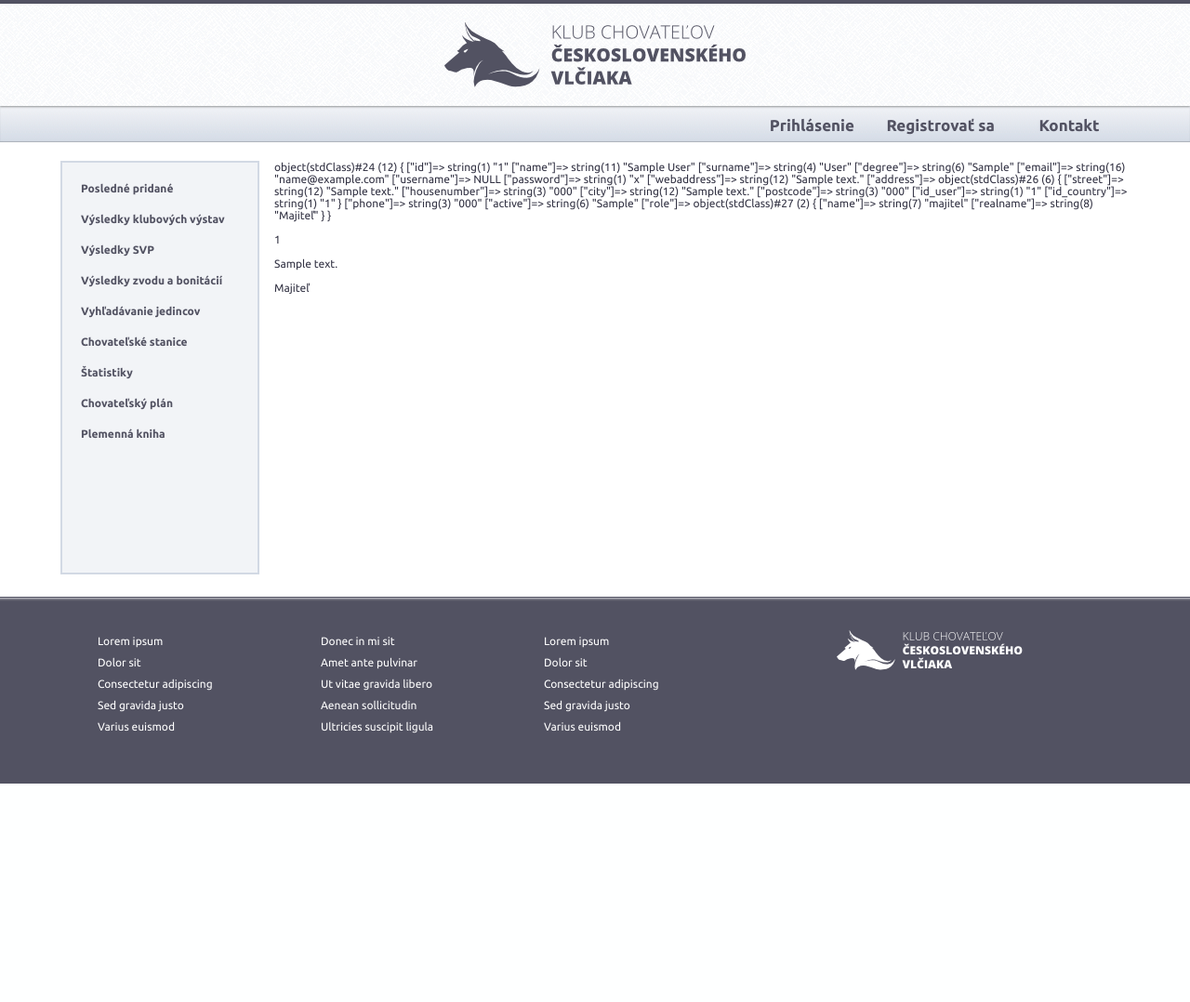
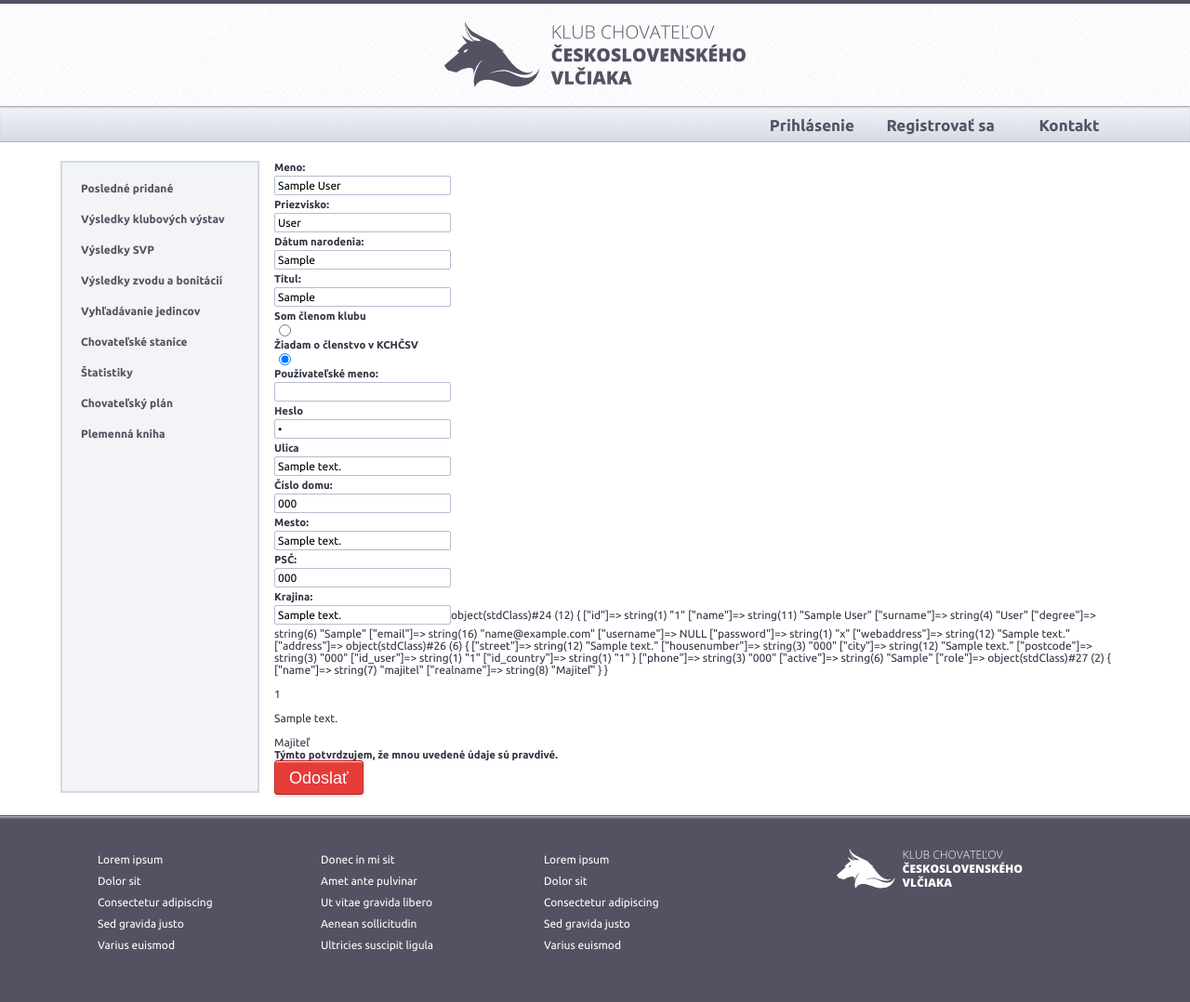
Before and after one commit to xdrobec/csv, a CodeIgniter app: page /csv/index.php/user/profil/1 in a window 1280 px wide. Shown: the whole page at 93% size. Before the commit the page ends 843 px from the top, so only its background shows below. Run offline with CodeIgniter, Linux system fonts and the light colour scheme; tables that the repository leaves empty hold one stand-in row (values such as "Sample post"); data that the repository does not hold is empty.

Commit message:
userprofile form uppdate

```diff
--- a/application/views/user/my_profil.php
+++ b/application/views/user/my_profil.php
@@ -1,4 +1,42 @@
 <?php
+
+echo form_open('user/change_profile');
+echo form_label('Meno:', 'name');
+echo form_input('name', $user_data->name);
+echo form_label('Priezvisko:', 'surname');
+echo form_input('surname', $user_data->surname);
+echo form_label('Dátum narodenia:', 'birthdate');
+echo form_input('birthdate', $user_data->degree);
+echo form_label('Titul:', 'degree');
+echo form_input('degree', $user_data->degree);
+
+if ($user_data->active == "ano") {
+    echo form_label('Som členom klubu', 'club');
+    echo form_radio('club', 'ano', TRUE);
+    echo form_label('Žiadam o členstvo v KCHČSV', 'username');
+    echo form_radio('club', 'nie', FALSE);
+} else {
+    echo form_label('Som členom klubu', 'club');
+    echo form_radio('club', 'ano', FALSE);
+    echo form_label('Žiadam o členstvo v KCHČSV', 'username');
+    echo form_radio('club', 'nie', TRUE);
+}
+echo form_label('Používateľské meno:', 'username');
+echo form_input('username', $user_data->username);
+echo form_label('Heslo', 'password');
+echo form_password('password', $user_data->password);
+
+echo form_label('Ulica', 'street');
+echo form_input('street', $user_data->address->street);
+echo form_label('Číslo domu:', 'housenumber');
+echo form_input('housenumber', $user_data->address->housenumber);
+echo form_label('Mesto:', 'city');
+echo form_input('city', $user_data->address->city);
+echo form_label('PSČ:', 'postcode');
+echo form_input('postcode', $user_data->address->postcode);
+echo form_label('Krajina:', 'country');
+echo form_input('country', $user_data->address->city);
+
 
 var_dump($user_data);
 echo "<br><br>";
@@ -8,4 +46,8 @@ echo $user_data->address->street;
 
 echo "<br><br>";
 echo $user_data->role->realname;
+
+echo form_label('Týmto potvrdzujem, že mnou uvedené údaje sú pravdivé.', 'user_submit');
+echo form_submit('user_submit', 'Odoslať');
+form_close();
 ?>
```
